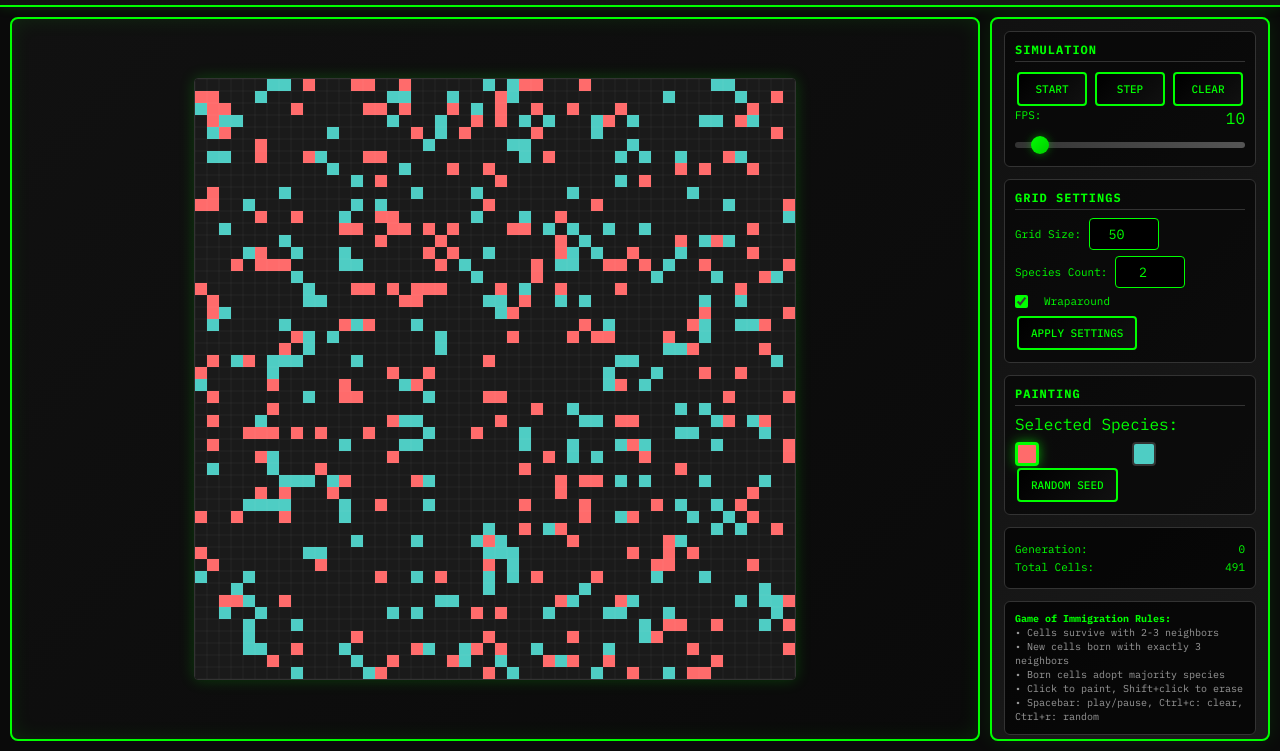
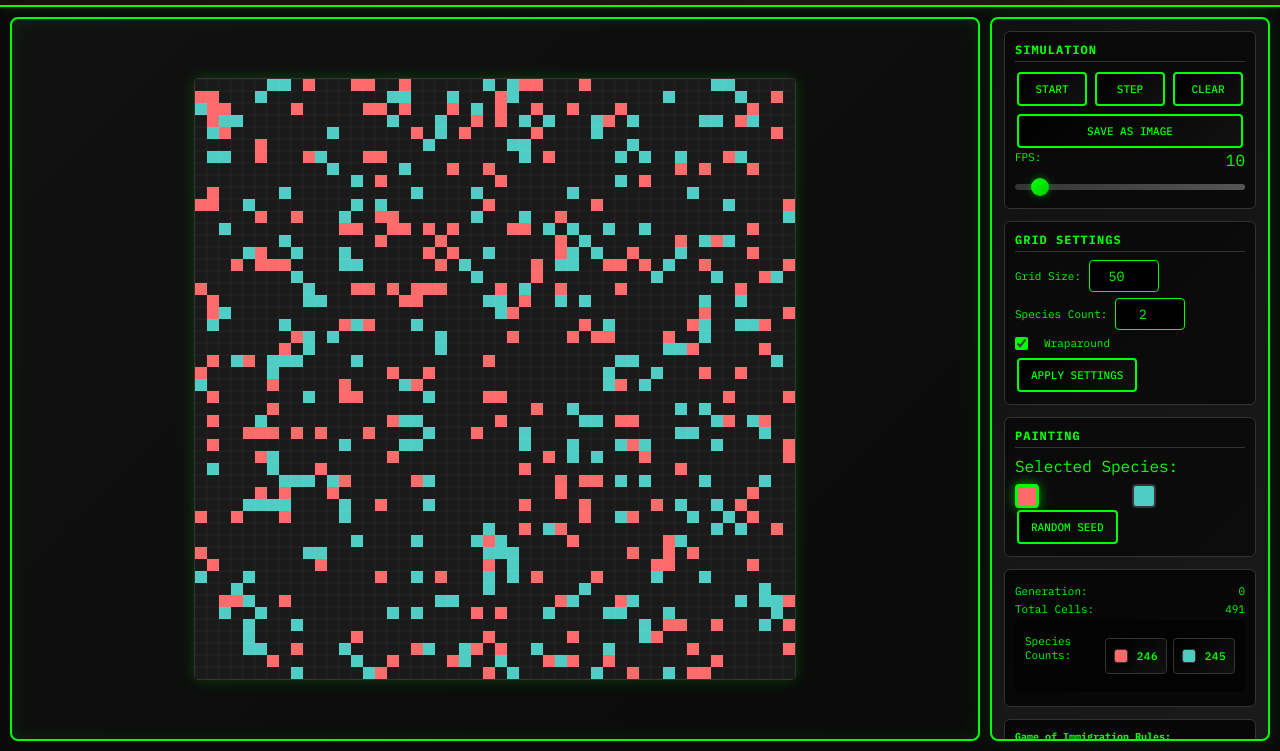
Before and after one commit to neuroquarkk/nqugoi, a website built with Vite: page index.html in a window 1280 px wide. Shown: the part 49-800 px from the top of the page. Built offline with nearby package versions, Linux system fonts and the light colour scheme.

Commit message:
add png save and seperate counts

```diff
--- a/css/style.css
+++ b/css/style.css
@@ -226,6 +226,57 @@ label {
     box-shadow: 0 0 12px rgba(0, 255, 0, 0.6);
 }
 
+.species-counts-container {
+    margin-top: 10px;
+    background: rgba(0, 0, 0, 0.5);
+    padding: 10px;
+}
+
+.species-counts {
+    display: grid;
+    grid-template-columns: repeat(auto-fit, minmax(80px, 1fr));
+    gap: 6px;
+    margin-top: 8px;
+}
+
+.species-count {
+    display: flex;
+    align-items: center;
+    gap: 6px;
+    padding: 6px 8px;
+    background: linear-gradient(135deg, #000, #111);
+    border: 1px solid #333;
+    border-radius: 4px;
+    font-size: 11px;
+    transition: all 0.2s ease;
+    min-height: 28px;
+}
+
+.species-count:hover {
+    border-color: #00ff00;
+    box-shadow: 0 0 8px rgba(0, 255, 0, 0.3);
+    transform: translateY(-1px);
+}
+
+.count-color {
+    width: 14px;
+    height: 14px;
+    border-radius: 3px;
+    flex-shrink: 0;
+    border: 1px solid #333;
+    box-shadow: 0 0 4px rgba(0, 0, 0, 0.5);
+}
+
+.species-count span {
+    color: #00ff00;
+    font-weight: 500;
+    font-family: 'IBM Plex Mono', monospace;
+    text-shadow: 0 0 2px rgba(0, 255, 0, 0.3);
+    min-width: 24px;
+    text-align: right;
+    letter-spacing: 0.5px;
+}
+
 .stats {
     background: rgba(0, 0, 0, 0.7);
     border: 1px solid #333;
@@ -325,6 +376,22 @@ label {
         width: 20px;
         height: 20px;
     }
+
+    .species-counts {
+        grid-template-columns: repeat(auto-fit, minmax(70px, 1fr));
+        gap: 4px;
+    }
+
+    .species-count {
+        padding: 4px 6px;
+        font-size: 10px;
+        min-height: 24px;
+    }
+
+    .count-color {
+        width: 12px;
+        height: 12px;
+    }
 }
 
 @media (max-width: 768px) and (orientation: landscape) {
@@ -342,4 +409,18 @@ label {
         order: 2;
         min-height: auto;
     }
+
+    .species-counts {
+        grid-template-columns: repeat(auto-fit, minmax(60px, 1fr));
+    }
+
+    .species-count {
+        gap: 4px;
+        padding: 3px 5px;
+    }
+
+    .species-count span {
+        min-width: 20px;
+        font-size: 10px;
+    }
 }
--- a/index.html
+++ b/index.html
@@ -30,6 +30,7 @@
                         <button id="playPauseBtn">Start</button>
                         <button id="stepBtn">Step</button>
                         <button id="clearBtn">Clear</button>
+                        <button id="saveImageBtn">Save as Image</button>
                     </div>
                     <div class="fps-display">
                         <label>FPS:</label>
@@ -81,6 +82,10 @@
                 <div class="stats" id="stats">
                     <div>Generation: <span id="generation">0</span></div>
                     <div>Total Cells: <span id="totalCells">0</span></div>
+                    <div class="species-counts-container">
+                        <div>Species Counts:</div>
+                        <div class="species-counts" id="speciesCounts"></div>
+                    </div>
                 </div>
 
                 <div class="info">
--- a/src/canvas.ts
+++ b/src/canvas.ts
@@ -178,4 +178,40 @@ export class Canvas {
             isDrawing = false;
         });
     }
+
+    public saveAsImage(filename: string = 'game-of-immigration'): void {
+        const tempCanvas = document.createElement('canvas');
+        const tempCtx = tempCanvas.getContext('2d');
+
+        if (!tempCtx) {
+            console.error('Failed to create temporary canvas context');
+            return;
+        }
+
+        tempCanvas.width = this.canvas.width;
+        tempCanvas.height = this.canvas.height;
+
+        tempCtx.fillStyle = '#ffffff';
+        tempCtx.fillRect(0, 0, tempCanvas.width, tempCanvas.height);
+
+        tempCtx.drawImage(this.canvas, 0, 0);
+
+        tempCanvas.toBlob(blob => {
+            if (!blob) {
+                console.error('Failed to create image blob');
+                return;
+            }
+
+            const url = URL.createObjectURL(blob);
+            const link = document.createElement('a');
+            link.href = url;
+            link.download = `${filename}-${Date.now()}.png`;
+
+            document.body.append(link);
+            link.click();
+            document.body.removeChild(link);
+
+            URL.revokeObjectURL(url);
+        }, 'image/png');
+    }
 }
--- a/src/controls.ts
+++ b/src/controls.ts
@@ -73,6 +73,10 @@ export class Controls {
             'click',
             () => this.applyGridSettings()
         );
+
+        Utils.getElement<HTMLButtonElement>('saveImageBtn').addEventListener('click', () => {
+            this.canvas.saveAsImage();
+        })
     }
 
     private toggleSimulation(): void {
--- a/src/gameApp.ts
+++ b/src/gameApp.ts
@@ -125,6 +125,7 @@ export class GameApp {
     public updateStats(): void {
         const generationElement = Utils.getElement('generation');
         const totalCellsElement = Utils.getElement('totalCells');
+        const speciesCountElement = Utils.getElement('speciesCounts');
 
         if (generationElement) {
             generationElement.textContent = this.grid.generation.toString();
@@ -134,6 +135,29 @@ export class GameApp {
             totalCellsElement.textContent = this.grid
                 .getTotalCells()
                 .toString();
+        }
+
+        if (speciesCountElement) {
+            const counts = this.grid.getSpeciesCounts();
+            const colors = Utils.getSpeciesColors(this.grid.speciesCount);
+
+            speciesCountElement.innerHTML = '';
+
+            for (let i = 1; i <= this.grid.speciesCount; i++) {
+                const countDiv = document.createElement('div');
+                countDiv.className = 'species-count';
+
+                const colorSquare = document.createElement('div');
+                colorSquare.className = 'count-color';
+                colorSquare.style.backgroundColor = colors[i - 1];
+
+                const countText = document.createElement('span');
+                countText.textContent = counts[i]?.toString() || '0';
+
+                countDiv.appendChild(colorSquare);
+                countDiv.appendChild(countText);
+                speciesCountElement.appendChild(countDiv);
+            }
         }
     }
 
--- a/src/grid.ts
+++ b/src/grid.ts
@@ -147,4 +147,23 @@ export class Grid {
 
         return count;
     }
+
+    public getSpeciesCounts(): { [species: number]: number } {
+        const counts: { [species: number]: number } = {};
+
+        for (let i = 1; i <= this.speciesCount; i++) {
+            counts[i] = 0;
+        }
+
+        for (let y = 0; y < this.size; y++) {
+            for (let x = 0; x < this.size; x++) {
+                const cell = this.cells[y][x];
+                if (cell > 0) {
+                    counts[cell] = (counts[cell] || 0) + 1;
+                }
+            }
+        }
+
+        return counts;
+    }
 }
```
